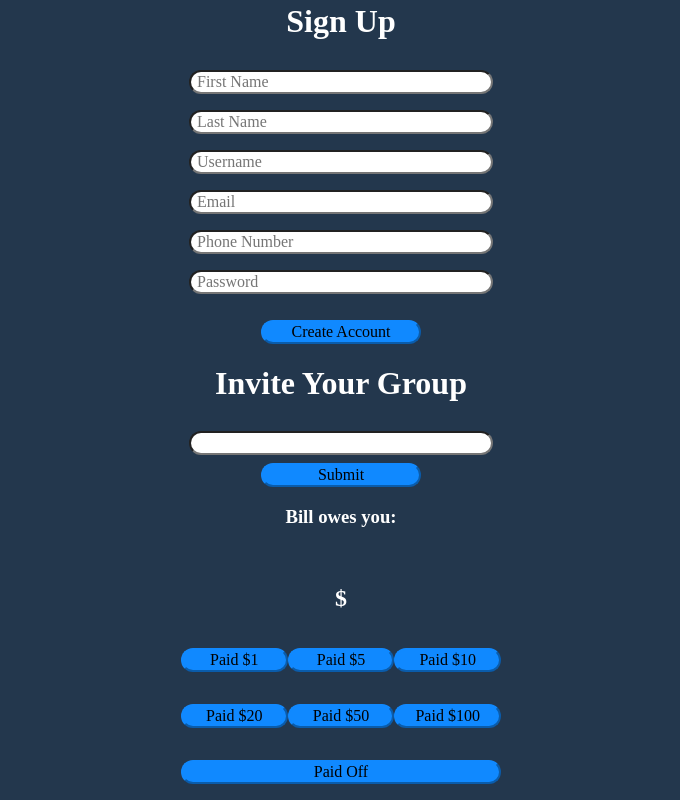
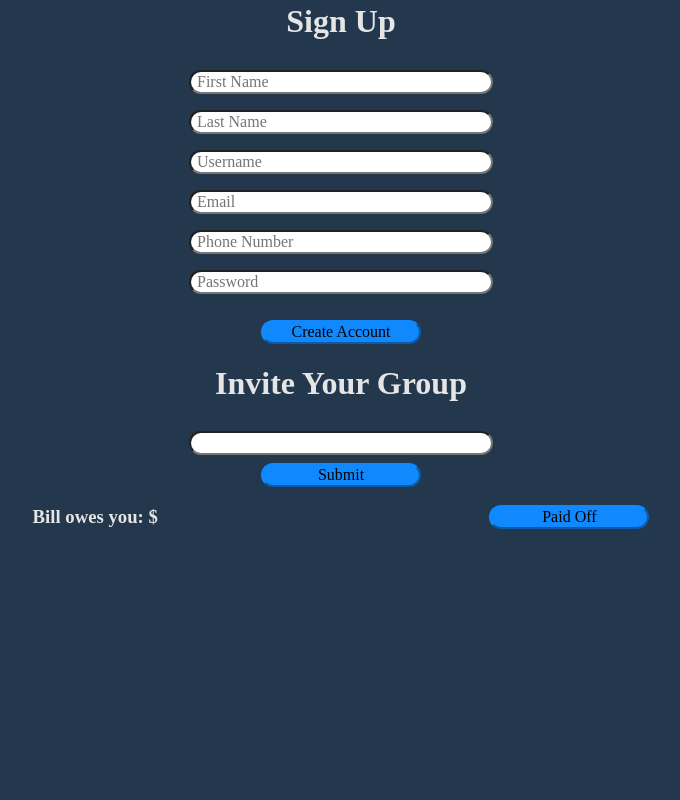
Before and after one commit to BW-Split-the-Bill/Frontend, a React (Create React App) app in the folder split-the-bill/: page / in a window 1280 px wide. Shown: the part 380-1180 px from the top of the page, without its empty margins (299-979 px from the left). After the commit the page ends 927 px from the top, so only its background shows below. Built offline with nearby package versions, Linux system fonts and the light colour scheme.

Commit message:
took out the paid 1 5 10 etc buttons

```diff
--- a/split-the-bill/src/App.css
+++ b/split-the-bill/src/App.css
@@ -20,7 +20,7 @@
 }
 
 .App-link {
-  color: #61dafb;
+  color: #1089ff;
 }
 
 @keyframes App-logo-spin {
@@ -34,7 +34,7 @@
 
 html {
   background: #23374D;
-  color: white;
+  color: #e5e5e5;
 }
 
 .App {
@@ -73,10 +73,6 @@ p {
 
 .owed {
   display: flex;
-  margin: 0 auto;
-  width: 20rem;
+  justify-content: space-evenly;
+  align-items: center;
 }
-
-.owed button {
-  margin: 1rem auto 1rem auto;
-}
--- a/split-the-bill/src/PaidOrNot.js
+++ b/split-the-bill/src/PaidOrNot.js
@@ -7,51 +7,10 @@ const Paid = () => {
     const Done = () => {
         setOwed(0);
     }
-// idea for some payment options might get rid of later
-    const Paid1 = () => {
-        setOwed(owed - 1)
-    }
-
-    const Paid5 = () => {
-        setOwed(owed - 5)
-    }
-
-    const Paid10 = () => {
-        setOwed(owed - 10)
-    }
-
-    const Paid20 = () => {
-        setOwed(owed - 20)
-    }
-
-    const Paid50 = () => {
-        setOwed(owed - 50)
-    }
-
-    const Paid100 = () => {
-        setOwed(owed - 100)
-    }
-// end
     return(
-        <div>
-        <h3>Bill owes you:</h3>
-        <br/>
-        <h2>${owed}</h2>
-{/*also part of the idea*/}
         <div className='owed'>
-            <button onClick={Paid1}>Paid $1</button>
-            <button onClick={Paid5}>Paid $5</button>
-            <button onClick={Paid10}>Paid $10</button>
-        </div>
-        <div className='owed'>
-            <button onClick={Paid20}>Paid $20</button>
-            <button onClick={Paid50}>Paid $50</button>
-            <button onClick={Paid100}>Paid $100</button>
-         </div>
-{/*end*/}
-        <div className='owed'>
+            <h3>Bill owes you: ${owed}</h3>
             <button className='owed' onClick={Done}>Paid Off</button>
-        </div>
         </div>
     )
 }
```
